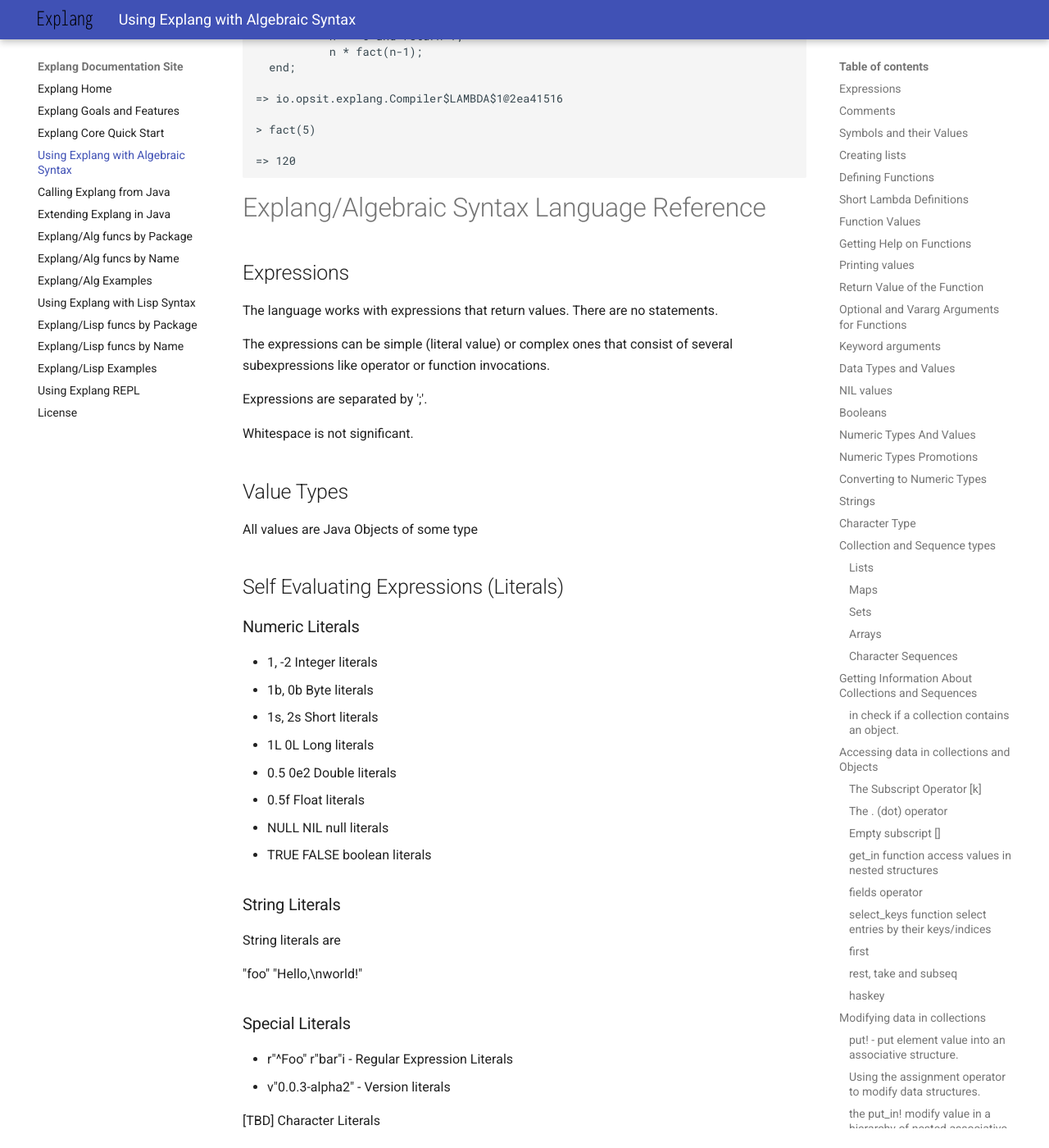
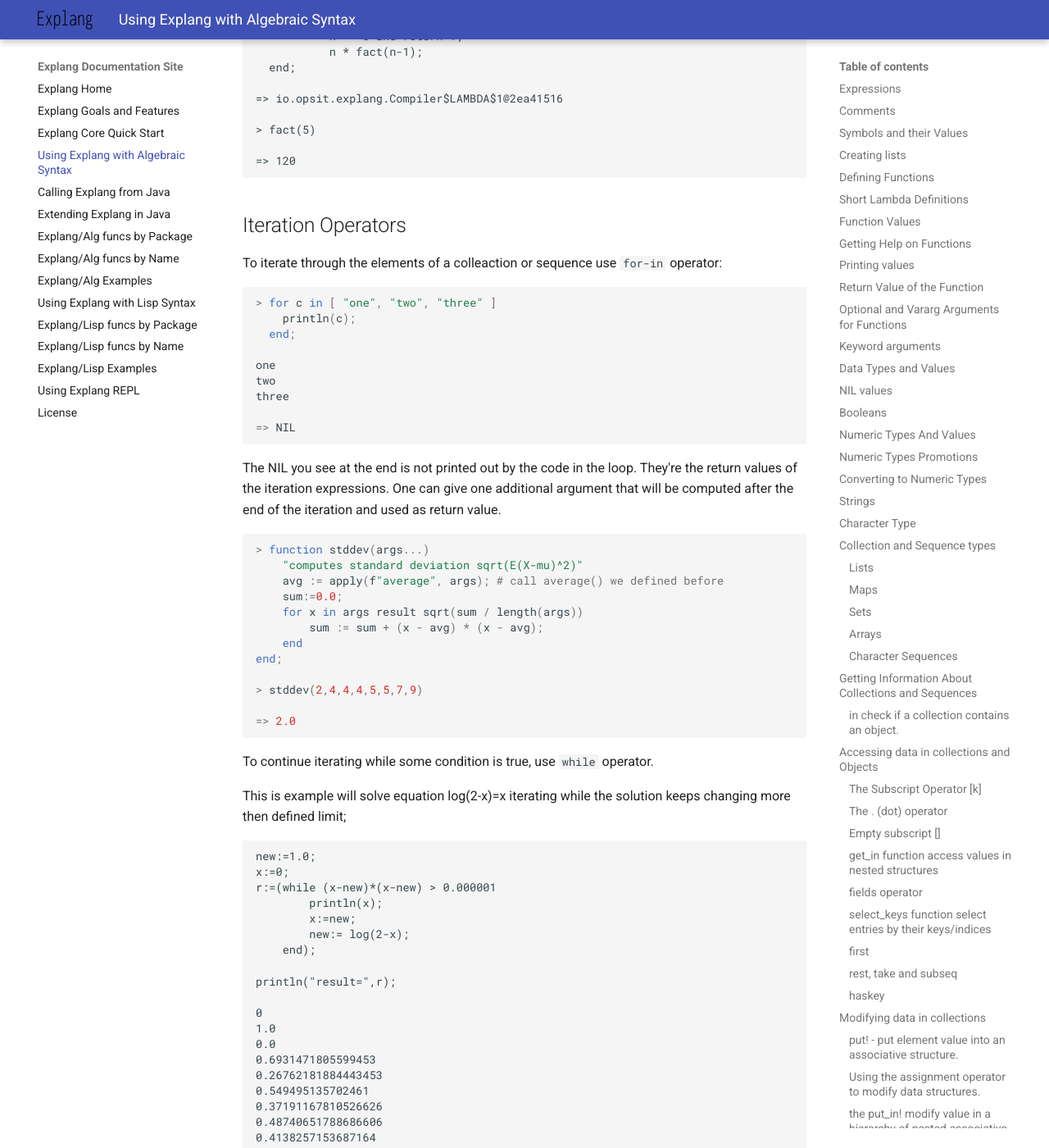
Before and after one commit to opsit-io/opsit-explang-docs, an MkDocs documentation site: the page built from docs/explang-alg.md, in a window 1280 px wide and 1400 px high, scrolled down 33915 px. Shown: the whole window at 82% size. Built offline with MkDocs 1.6.1 and Material for MkDocs 9.7.7, drawn with Linux system fonts in a browser that asks for light colours; some of the changed text lies outside the part shown.

Commit message:
feat: add chapter on iterations

````diff
--- a/docs/explang-alg.md
+++ b/docs/explang-alg.md
@@ -1894,6 +1894,84 @@
 
 => 120
 ```
+
+Iteration Operators
+-------------------
+
+To iterate through the elements of a colleaction or sequence  use `for-in` operator:
+
+```julia
+> for c in [ "one", "two", "three" ]
+    println(c);
+  end;
+
+one
+two
+three
+
+=> NIL
+```
+
+The NIL you see at the end is not printed out by the code in the loop.
+They're the return values of the iteration expressions. One can give
+one additional argument that will be computed after the end of the iteration
+and used as return value.
+
+
+```julia
+
+> function stddev(args...)
+    "computes standard deviation sqrt(E(X-mu)^2)"
+    avg := apply(f"average", args); # call average() we defined before
+    sum:=0.0;
+    for x in args result sqrt(sum / length(args))
+        sum := sum + (x - avg) * (x - avg);
+    end
+end;
+
+> stddev(2,4,4,4,5,5,7,9)
+
+=> 2.0
+```
+
+To continue iterating while some condition is true, use `while` operator.
+
+
+This is example will solve equation log(2-x)=x iterating while the solution
+keeps changing more then defined limit;
+
+```
+new:=1.0;
+x:=0;
+r:=(while (x-new)*(x-new) > 0.000001
+        println(x);
+        x:=new;
+        new:= log(2-x);
+    end);
+
+println("result=",r);
+
+0
+1.0
+0.0
+0.6931471805599453
+0.26762181884443453
+0.549495135702461
+0.37191167810526626
+0.48740651788686606
+0.4138257153687164
+0.4613250066022943
+0.4309216521766674
+0.45048840738203205
+0.4379397797394399
+0.4460056039781503
+0.44082864577540753
+0.4441544969443128
+0.44201912973119606
+result=0.44250995001095506
+```
+
+
 
 
 
````
